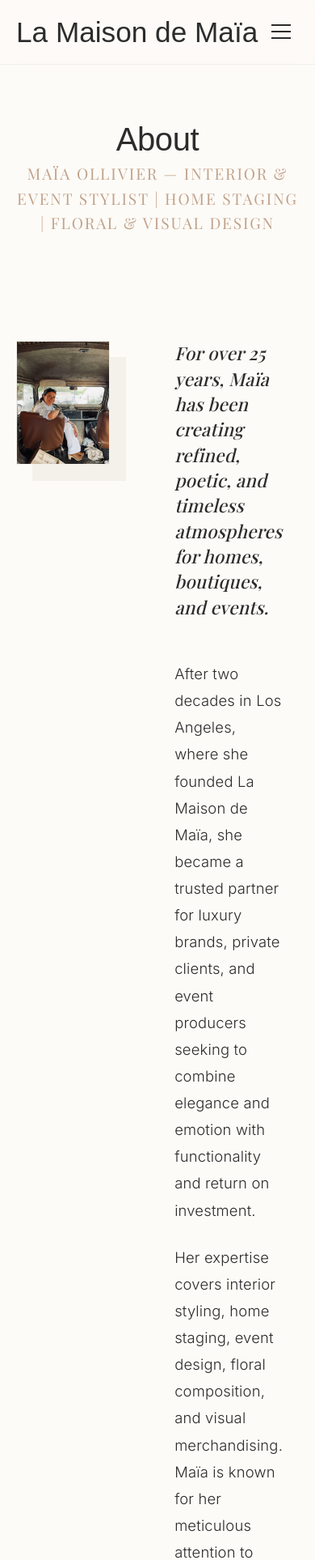
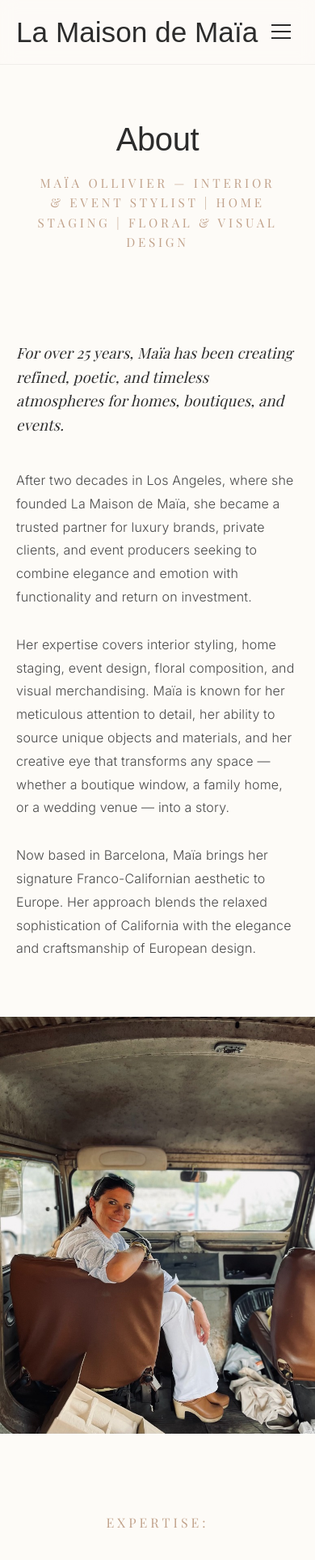
Before and after one commit to sofalda/maisondemaia, a Next.js app: page /en/about in a window 390 px wide. Shown: the top 1927 px of the page at 81% size. Built offline with nearby package versions, Linux system fonts and the light colour scheme; a web font is replaced by a local one.

Commit message:
Refine About page mobile layout and typography styling

```diff
--- a/src/app/[locale]/globals.css
+++ b/src/app/[locale]/globals.css
@@ -105,33 +105,25 @@ section {
   margin: 0 auto;
 }
 
-/* About Page Refinement */
+/* About Page styles moved and consolidated below */
+
 /* About Page Refinement */
 .about-content {
   max-width: 1400px;
-  /* Wider container for split layout */
   margin: 0 auto;
   padding: 80px 40px;
-  /* Increased top padding */
 }
 
 .about-tagline {
   font-family: var(--font-serif);
   font-size: 1rem;
-  /* Matched to home subtitle */
   color: var(--accent);
-  /* Matched color */
-  opacity: 1;
-  margin-top: 20px;
+  margin-top: 10px;
   margin-bottom: 80px;
-  /* Increased spacing */
   text-transform: uppercase;
-  /* Matched case */
   letter-spacing: 0.25em;
-  /* Matched spacing */
   text-align: center;
   max-width: 1200px;
-  /* Ensured full width */
   margin-left: auto;
   margin-right: auto;
   line-height: 1.6;
@@ -140,11 +132,8 @@ section {
 .about-grid {
   display: grid;
   grid-template-columns: 1.2fr 0.8fr;
-  /* Asymmetrical split: Text wider */
   gap: 120px;
-  /* Generous gap */
   align-items: flex-start;
-  /* Aligned to top for sticky scroll effect idea */
 }
 
 .about-text-main {
@@ -153,26 +142,20 @@ section {
 
 .about-text-main p {
   margin-bottom: 30px;
-  font-size: 1.05rem;
-  /* Slightly larger for readability */
-  line-height: 2;
-  /* Very airy line height */
+  font-size: 1rem;
+  line-height: 1.8;
   color: #4a4a4a;
   font-weight: 300;
-  /* Light weight for elegance */
 }
 
 .about-text-main p.lead {
   font-family: var(--font-serif);
-  font-size: 1.6rem;
-  /* Larger magnitude */
+  font-size: 1.15rem;
   color: var(--foreground);
   font-weight: 300;
-  /* Light */
   font-style: italic;
-  /* Editorial feel */
-  margin-bottom: 50px;
-  line-height: 1.4;
+  margin-bottom: 40px;
+  line-height: 1.6;
 }
 
 .maia-portrait {
@@ -180,18 +163,15 @@ section {
   height: auto;
   display: block;
   box-shadow: 20px 20px 0px rgba(221, 213, 203, 0.3);
-  /* Offset solid shadow styling */
 }
 
 .about-bottom-info {
   margin-top: 150px;
-  /* Huge whitespace */
   padding-top: 0;
   border-top: none;
   display: grid !important;
   grid-template-columns: 1fr 1fr;
   align-items: start;
-  /* Align to top */
   gap: 80px;
 }
 
@@ -213,7 +193,6 @@ section {
 
 .expertise-list {
   display: block;
-  /* Stack vertically as per standard list, or keep grid if preferred but removing bullets is key */
   text-align: center;
   max-width: 900px;
   margin: 0 auto;
@@ -243,16 +222,12 @@ section {
 .philosophy-section blockquote {
   font-family: var(--font-serif);
   font-size: 1.8rem;
-  /* Reduced to balance */
   line-height: 1.5;
   color: var(--foreground);
   font-style: italic;
   font-weight: 300;
 }
 
-
-
-/* Portfolio Page */
 .portfolio-section {
   max-width: 1200px;
   margin: 0 auto 80px;
@@ -395,44 +370,56 @@ section {
     /* Hidden on mobile as requested */
   }
 
-  /* About Page */
+  /* About Page Mobile */
+  .about-content {
+    padding: 60px 0;
+  }
+
   .about-grid {
     grid-template-columns: 1fr;
-    gap: 40px;
+    gap: 0;
+    display: flex;
+    flex-direction: column;
+  }
+
+  .about-text-main {
+    padding: 0 20px;
   }
 
   .about-portrait-side {
-    order: -1;
-    /* Image first on mobile? Or verify preference. Standard is text then image or vice versa. */
+    width: 100%;
+    margin-top: 40px;
+    margin-bottom: 40px;
+  }
+
+  .maia-portrait {
+    box-shadow: none;
+    border-radius: 0;
+    width: 100%;
+    height: auto;
   }
 
   .about-bottom-info {
-    grid-template-columns: 1fr;
-    gap: 50px;
-    margin-top: 50px;
-    padding-top: 50px;
-  }
-
-  /* Contact Page */
-  .contact-grid {
-    grid-template-columns: 1fr;
+    grid-template-columns: 1fr !important;
     gap: 60px;
-  }
-
-  .contact-form button {
-    width: 100%;
-    /* Full width button on mobile */
-    align-self: center;
-  }
-
-  /* Typography Adjustments */
-  section {
-    padding: 60px 20px;
+    margin-top: 60px;
+    padding: 0 20px;
   }
 
   .about-tagline {
-    font-size: 1.2rem;
-    margin-top: -15px;
+    font-size: 0.95rem;
+    margin-top: 10px;
+    margin-bottom: 40px;
+    padding: 0 20px;
+    letter-spacing: 0.25em;
+  }
+
+  .details-section h3 {
+    margin-bottom: 30px;
+  }
+
+  .philosophy-section blockquote {
+    font-size: 1.4rem;
   }
 }
 
@@ -829,259 +816,8 @@ section {
   opacity: 1;
 }
 
-.service-image {
-  height: 400px;
-  background-size: cover;
-  background-position: center;
-  margin-top: 10px;
-}
-
-.service-info {
-  padding: 15px 0;
-  text-align: center;
-}
-
-.service-info h3 {
-  margin-bottom: 15px;
-  font-size: 1.5rem;
-}
-
-/* Service Detail */
-.projects-section {
-  max-width: 1200px;
-  margin: 0 auto;
-  padding: 40px 20px;
-}
-
-.project-group {
-  margin-bottom: 100px;
-}
-
-.project-title {
-  font-size: 1.8rem;
-  margin-bottom: 30px;
-  color: var(--accent);
-  text-transform: uppercase;
-  letter-spacing: 0.1em;
-}
-
-.project-gallery {
-  display: grid;
-  grid-template-columns: repeat(auto-fill, minmax(250px, 1fr));
-  gap: 20px;
-}
-
-.gallery-image {
-  aspect-ratio: 1;
-  background-size: cover;
-  background-position: center;
-  background-color: #f0f0f0;
-}
-
-/* About Page */
-.about-content {
-  max-width: 1200px;
-  margin: 0 auto;
-  padding: 60px 20px;
-}
-
-.about-tagline {
-  font-family: var(--font-serif);
-  font-size: 1.2rem;
-  color: var(--accent);
-  margin-top: -15px;
-  margin-bottom: 60px;
-  text-transform: uppercase;
-  letter-spacing: 0.1em;
-  text-align: center;
-}
-
-.about-grid {
-  display: grid;
-  grid-template-columns: 1.2fr 0.8fr;
-  gap: 80px;
-}
-
-.about-text-main p {
-  margin-bottom: 25px;
-  font-size: 1.15rem;
-  line-height: 1.8;
-  color: var(--foreground);
-}
-
-.about-text-main p.lead {
-  font-size: 1.4rem;
-  color: var(--foreground);
-  font-weight: 500;
-}
-
-.details-section {
-  margin-bottom: 0;
-}
-
-.about-bottom-info {
-  display: grid;
-  grid-template-columns: 1fr 1fr;
-  gap: 80px;
-  margin-top: 80px;
-  padding-top: 60px;
-  border-top: 1px solid rgba(0, 0, 0, 0.05);
-}
-
-.details-section h3 {
-  font-family: var(--font-serif);
-  font-size: 1.5rem;
-  margin-bottom: 20px;
-  color: var(--accent);
-  text-transform: uppercase;
-  letter-spacing: 0.1em;
-}
-
-.details-section ul {
-  list-style: none;
-  padding: 0;
-}
-
-.details-section li {
-  margin-bottom: 12px;
-  font-size: 1.1rem;
-  position: relative;
-  padding-left: 20px;
-}
-
-.details-section li::before {
-  content: "—";
-  position: absolute;
-  left: 0;
-  color: var(--accent);
-}
-
-.philosophy blockquote {
-  font-family: var(--font-serif);
-  font-size: 1.5rem;
-  font-style: italic;
-  line-height: 1.6;
-  border-left: 2px solid var(--accent);
-  padding-left: 30px;
-  margin: 0;
-  color: var(--foreground);
-}
-
-.maia-portrait {
-  width: 100%;
-  height: auto;
-  display: block;
-  border: 1px solid rgba(0, 0, 0, 0.05);
-}
-
-.expertise-list {
-  display: grid;
-  grid-template-columns: 1fr;
-  gap: 5px;
-}
-
-.image-placeholder {
-  display: none;
-}
-
-/* Portfolio Page */
-.portfolio-section {
-  max-width: 1200px;
-  margin: 20px auto 60px;
-  padding: 0 20px;
-}
-
-.section-title {
-  display: flex;
-  align-items: center;
-  gap: 20px;
-  margin-bottom: 40px;
-}
-
-.section-title h2 {
-  font-size: 2rem;
-  white-space: nowrap;
-}
-
-.line {
-  height: 1px;
-  background: var(--accent);
-  flex-grow: 1;
-}
-
-.gallery-placeholder {
-  height: 300px;
-  background: #f0f0f0;
-  display: flex;
-  align-items: center;
-  justify-content: center;
-  color: var(--text-soft);
-  border: 1px dashed var(--accent);
-}
-
-/* Contact Page */
-.contact-content {
-  max-width: 1000px;
-  margin: 0 auto;
-  padding: 60px 20px;
-}
-
-.contact-grid {
-  display: grid;
-  grid-template-columns: 1fr 1fr;
-  gap: 100px;
-}
-
-.contact-info h2 {
-  font-size: 2rem;
-  margin-bottom: 40px;
-}
-
-.info-item {
-  margin-bottom: 30px;
-}
-
-.label {
-  text-transform: uppercase;
-  font-size: 0.7rem;
-  letter-spacing: 0.1em;
-  color: var(--accent);
-  margin-bottom: 5px;
-}
-
-.contact-form {
-  display: flex;
-  flex-direction: column;
-  gap: 20px;
-}
-
-.contact-form input,
-.contact-form textarea {
-  padding: 15px;
-  border: 1px solid #ddd;
-  background: transparent;
-  font-family: inherit;
-  font-size: 1rem;
-}
-
-.contact-form button {
-  padding: 15px 40px;
-  background: var(--foreground);
-  color: var(--white);
-  border: none;
-  text-transform: uppercase;
-  letter-spacing: 0.1em;
-  cursor: pointer;
-  transition: opacity 0.3s;
-}
-
-.contact-form button:hover {
-  opacity: 0.9;
-}
-
+/* About Page styles moved and consolidated above */
 @media (max-width: 768px) {
-
-  .content-grid,
   .contact-grid {
     grid-template-columns: 1fr;
     gap: 60px;
```
